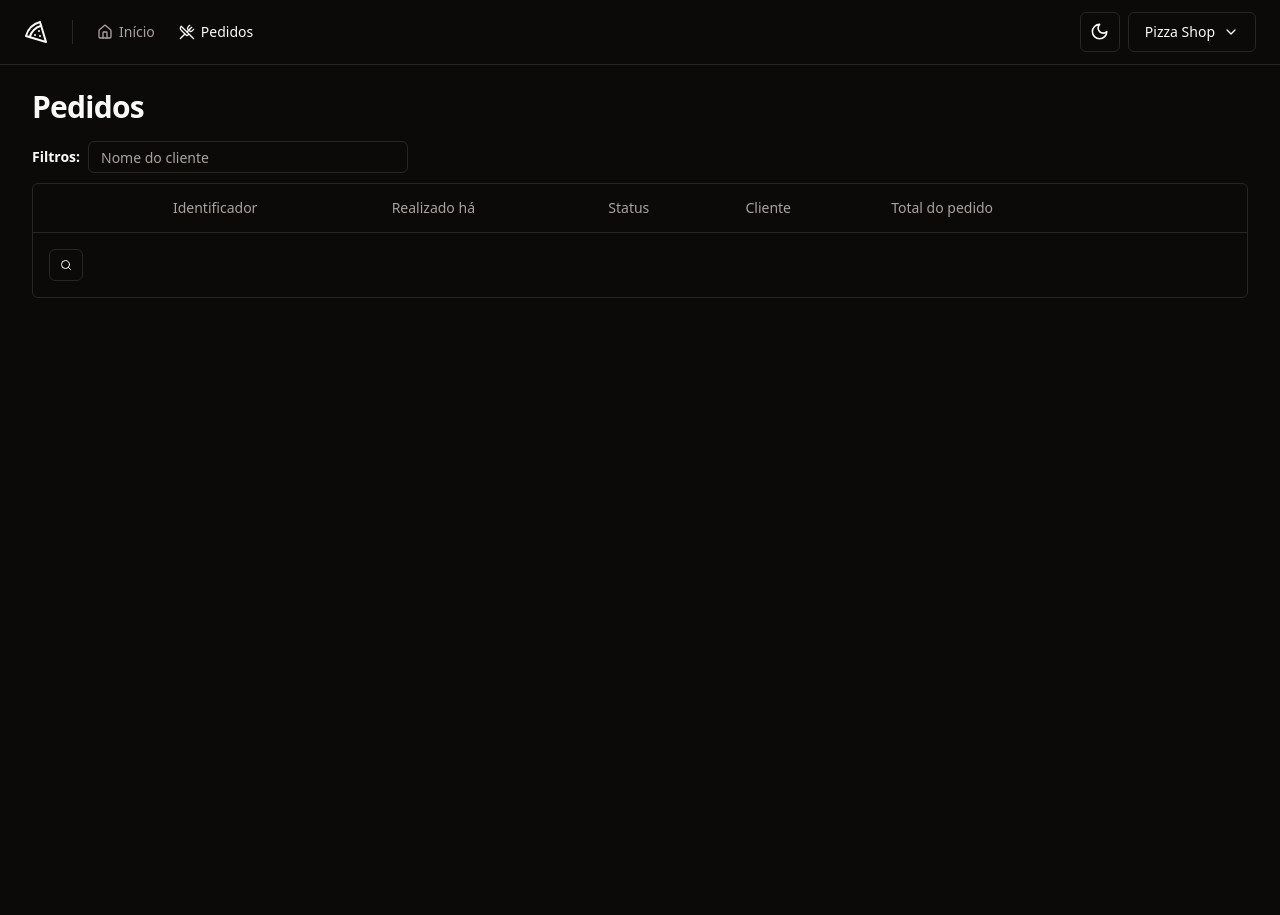
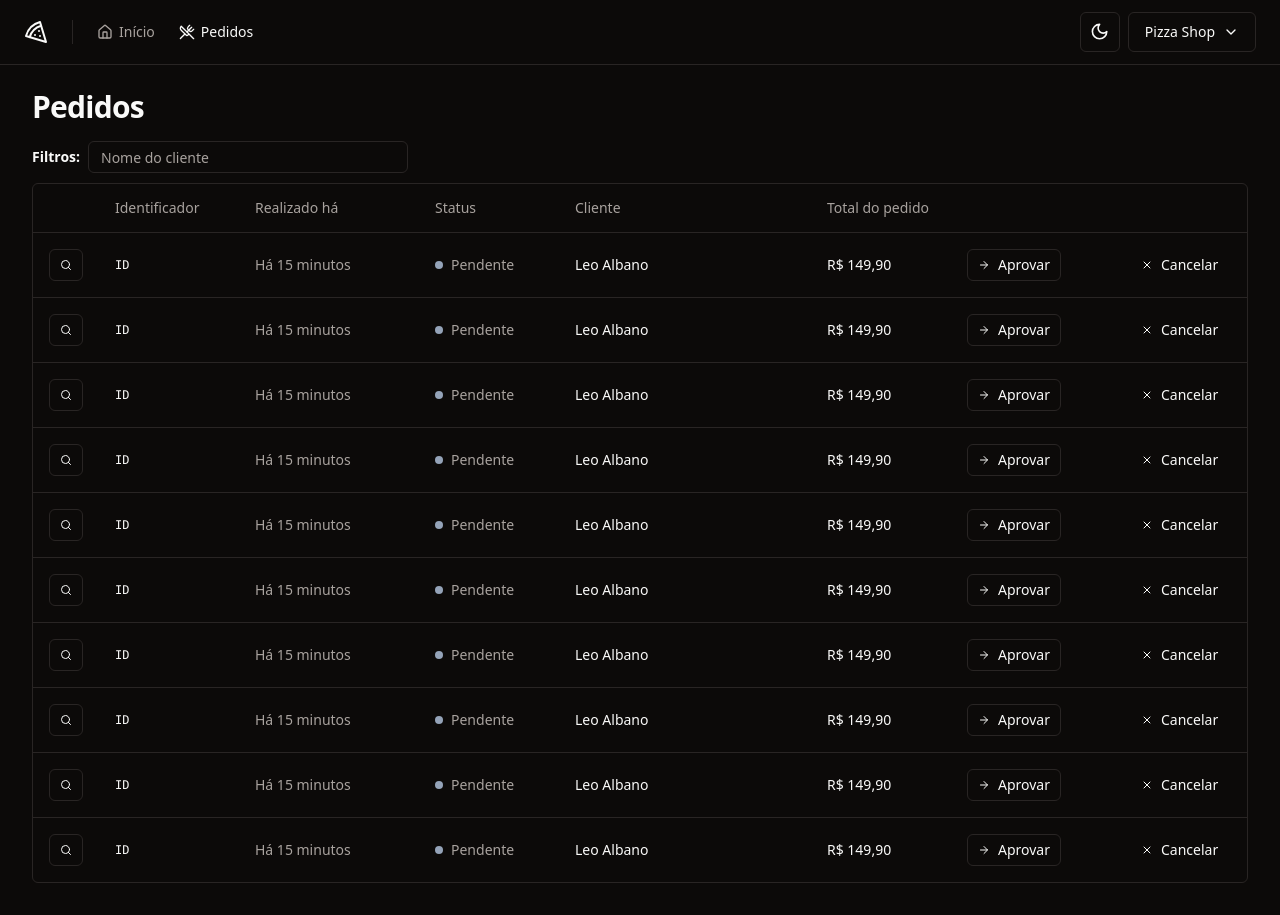
Before and after one commit to LeonardoAlbano/pizzashop-web, a React (Vite) app: page /orders in a window 1280 px wide. Before the commit the page ends 800 px from the top, so only its background shows below. Built offline with nearby package versions, Linux system fonts and the light colour scheme.

Commit message:
Config table

```diff
--- a/src/pages/app/orders/orders.tsx
+++ b/src/pages/app/orders/orders.tsx
@@ -1,9 +1,16 @@
+import { ArrowRight, Search, X } from 'lucide-react'
 import { Helmet } from 'react-helmet-async'
 
+import { Button } from '@/components/ui/button'
 import { Input } from '@/components/ui/input'
-import { Table, TableBody, TableCell, TableHead, TableHeader, TableRow } from '@/components/ui/table'
-import { Button } from '@/components/ui/button'
-import { Search } from 'lucide-react'
+import {
+  Table,
+  TableBody,
+  TableCell,
+  TableHead,
+  TableHeader,
+  TableRow,
+} from '@/components/ui/table'
 
 export function Orders() {
   return (
@@ -21,26 +28,57 @@
           <Table>
             <TableHeader>
               <TableRow>
-                <TableHead></TableHead>
-                <TableHead>Identificador</TableHead>
-                <TableHead>Realizado há</TableHead>
-                <TableHead>Status</TableHead>
+                <TableHead className="w-[64px]"></TableHead>
+                <TableHead className="w-[140px]">Identificador</TableHead>
+                <TableHead className="w-[180px]">Realizado há</TableHead>
+                <TableHead className="w-[140px]">Status</TableHead>
                 <TableHead>Cliente</TableHead>
-                <TableHead>Total do pedido</TableHead>
-                <TableHead></TableHead>
-                <TableHead></TableHead>
+                <TableHead className="w-[140px]">Total do pedido</TableHead>
+                <TableHead className="w-[164px]"></TableHead>
+                <TableHead className="w-[132px]"></TableHead>
               </TableRow>
             </TableHeader>
             <TableBody>
-              <TableRow>
+              {Array.from({ length: 10 }).map((_, i) => {
+                return (
+                  <TableRow key={i}>
                     <TableCell>
                       <Button variant="outline" size="xs">
                         <Search className="h-3 w-3" />
                         <span className="sr-only">Delathes do pedido</span>
                       </Button>
                     </TableCell>
-
+                    <TableCell className="font-mono text-xs font-medium">
+                      ID
+                    </TableCell>
+                    <TableCell className="text-muted-foreground">
+                      Há 15 minutos
+                    </TableCell>
+                    <TableCell>
+                      <div className="flex items-center gap-2">
+                        <span className="h-2 w-2 rounded-full bg-slate-400" />
+                        <span className="font-medium text-muted-foreground">
+                          Pendente
+                        </span>
+                      </div>
+                    </TableCell>
+                    <TableCell className="font-medium">Leo Albano</TableCell>
+                    <TableCell className="font-medium">R$ 149,90</TableCell>
+                    <TableCell>
+                      <Button variant="outline" size="xs">
+                        <ArrowRight className="mr-2 h-3 w-3" />
+                        Aprovar
+                      </Button>
+                    </TableCell>
+                    <TableCell>
+                      <Button variant="ghost" size="xs">
+                        <X className="mr-2 h-3 w-3" />
+                        Cancelar
+                      </Button>
+                    </TableCell>
                   </TableRow>
+                )
+              })}
             </TableBody>
           </Table>
         </div>
```
Also changed, not shown: src/components/ui/table.tsx (+21 -21 lines). Lines whose indentation alone changed are shown as unchanged.
